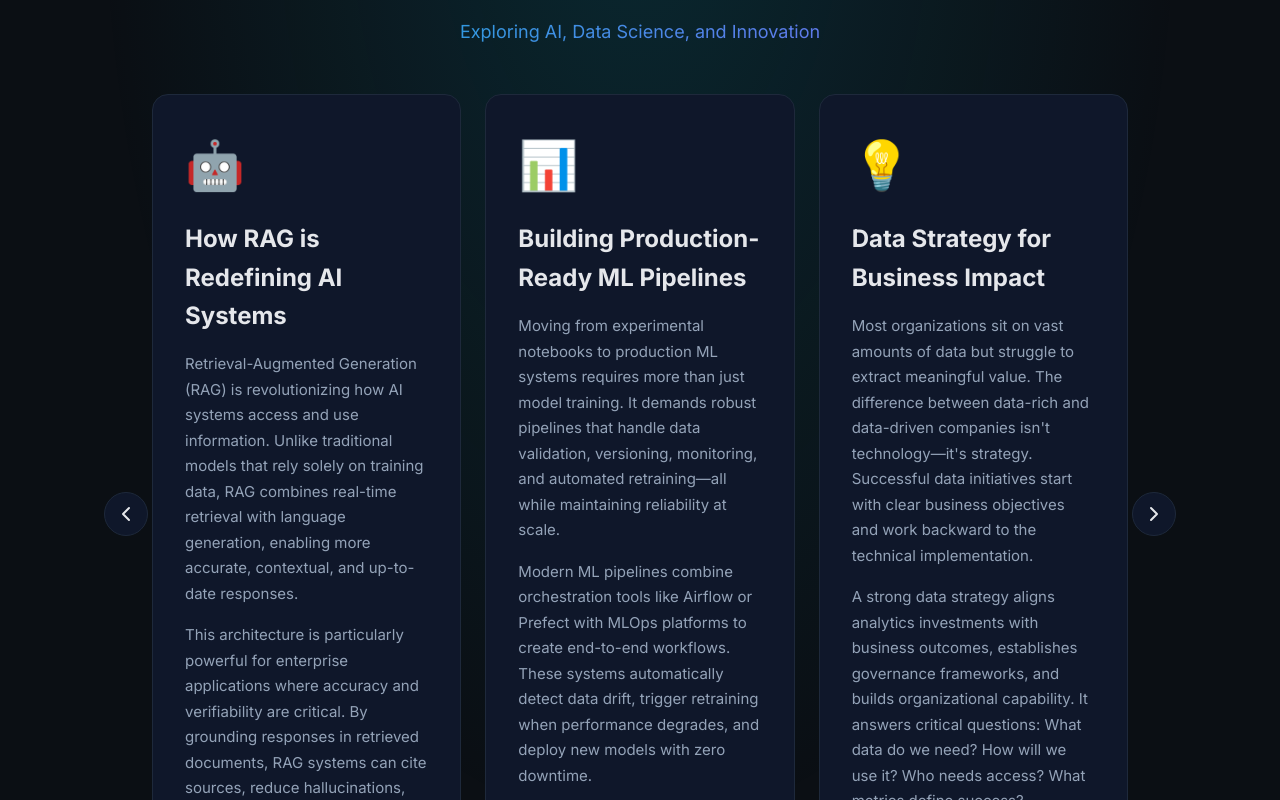
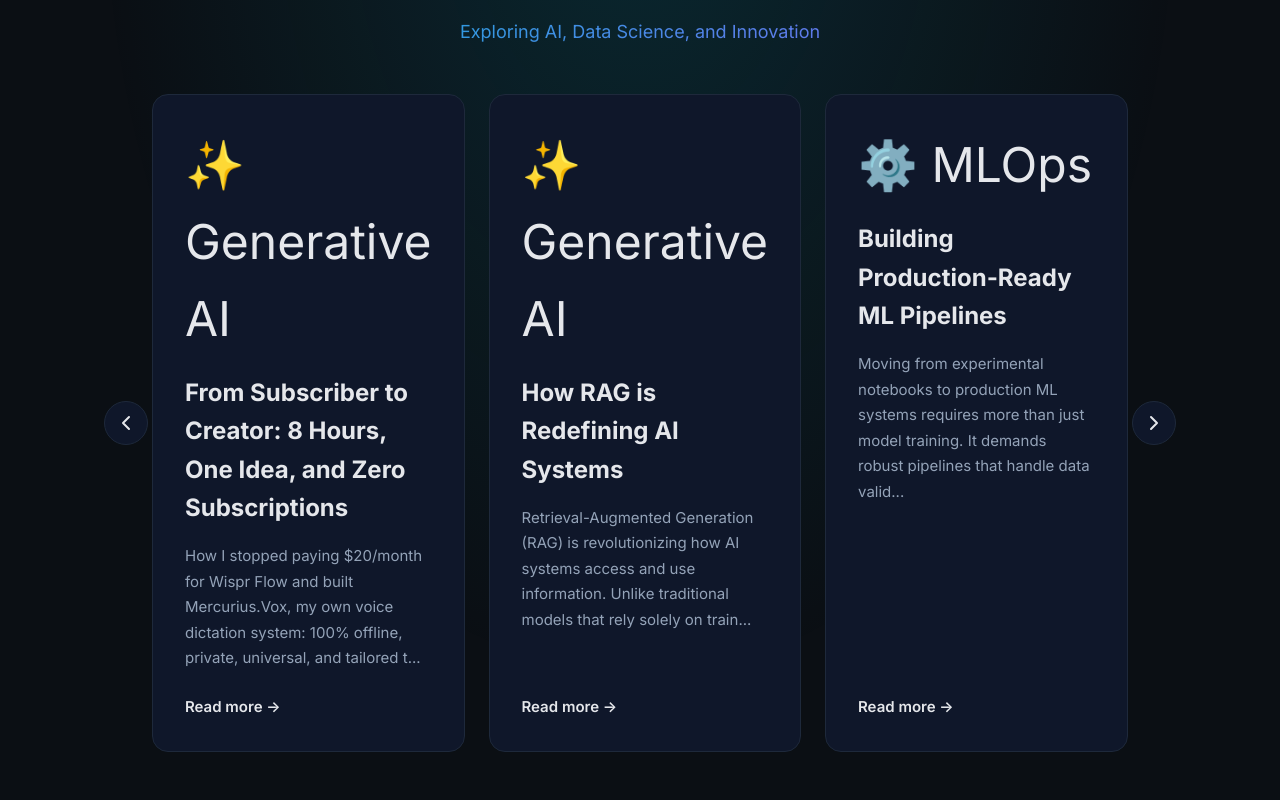
Before and after one commit to mateusdspro/ebla-labs-site, a React (Create React App) app: page /portfolio in a window 1280 px wide. Shown: the part 4940-5740 px from the top of the page. Built offline with nearby package versions, Linux system fonts and the light colour scheme.

Commit message:
feat: add real articles to portfolio blog section and standardize all translations (EN/PT)

```diff
--- a/src/context/LanguageContext.tsx
+++ b/src/context/LanguageContext.tsx
@@ -77,6 +77,10 @@ const translations: Record<Language, Translations> = {
     // Projects Section
     'projects.title': 'Projects',
     'projects.subtitle': 'Scroll to explore',
+    'projects.problem': 'Problem',
+    'projects.solution': 'Solution',
+    'projects.impact': 'Impact',
+    'projects.readStory': 'Read Story',
     'project_1_title': '🎯 AI-Powered Recommendation System',
     'project_1_subtitle': 'Built a recommendation engine that increased engagement',
     'project_1_problem': 'Low engagement due to irrelevant content suggestions.',
@@ -212,6 +216,7 @@ const translations: Record<Language, Translations> = {
     'blogpage.featured.overline': 'Deep Dives',
     'blogpage.featured.title': 'Featured Articles',
     'blogpage.featured.subtitle': 'Deep Dives Into AI & Data',
+    'blogpage.featured.viewAll': 'View All Articles',
 
     // Blog Latest Articles
     'blogpage.latest.overline': 'Stay Updated',
@@ -397,6 +402,10 @@ const translations: Record<Language, Translations> = {
     // Projects Section
     'projects.title': 'Projetos',
     'projects.subtitle': 'Role para explorar',
+    'projects.problem': 'Problema',
+    'projects.solution': 'Solução',
+    'projects.impact': 'Impacto',
+    'projects.readStory': 'Ler História',
     'project_1_title': '🎯 Sistema de Recomendação com IA',
     'project_1_subtitle': 'Construí um motor de recomendação que aumentou o engajamento',
     'project_1_problem': 'Baixo engajamento devido a sugestões de conteúdo irrelevantes.',
@@ -532,6 +541,7 @@ const translations: Record<Language, Translations> = {
     'blogpage.featured.overline': 'Mergulhos Profundos',
     'blogpage.featured.title': 'Artigos em Destaque',
     'blogpage.featured.subtitle': 'Mergulhos Profundos em IA & Dados',
+    'blogpage.featured.viewAll': 'Ver Todos os Artigos',
 
     // Blog Latest Articles
     'blogpage.latest.overline': 'Fique Atualizado',
--- a/src/pages/Blog.tsx
+++ b/src/pages/Blog.tsx
@@ -206,7 +206,7 @@ export const Blog: React.FC = () => {
 
           <div className="section-header fade-up" style={{ marginTop: '3rem', textAlign: 'center' }}>
             <Link to="/articles" className="btn btn--primary">
-              Ver Todos os Artigos →
+              {t('blogpage.featured.viewAll')} →
             </Link>
           </div>
         </div>
--- a/src/pages/Portfolio.tsx
+++ b/src/pages/Portfolio.tsx
@@ -5,10 +5,12 @@ import { Navbar } from '../components/Navbar';
 import { Footer } from '../components/Footer';
 import { SEO } from '../components/SEO';
 import { getFeaturedProjects } from '../data/projectsData';
+import { getFeaturedArticles } from '../data/articlesData';
 
 export const Portfolio: React.FC = () => {
-  const { t } = useLanguage();
+  const { t, language } = useLanguage();
   const projects = getFeaturedProjects();
+  const featuredArticles = getFeaturedArticles().slice(0, 3);
 
   // Schema Markup for Portfolio/Profile Page
   const portfolioSchema = {
@@ -229,15 +231,15 @@ export const Portfolio: React.FC = () => {
 
                   <div className="project-card__body">
                     <div className="project-card__item">
-                      <span className="project-card__label project-card__label--problem">Problem</span>
+                      <span className="project-card__label project-card__label--problem">{t('projects.problem')}</span>
                       <p className="project-card__text">{project.problem}</p>
                     </div>
                     <div className="project-card__item">
-                      <span className="project-card__label project-card__label--solution">Solution</span>
+                      <span className="project-card__label project-card__label--solution">{t('projects.solution')}</span>
                       <p className="project-card__text">{project.solution}</p>
                     </div>
                     <div className="project-card__item">
-                      <span className="project-card__label project-card__label--impact">Impact</span>
+                      <span className="project-card__label project-card__label--impact">{t('projects.impact')}</span>
                       <p className="project-card__text">{project.impact}</p>
                     </div>
                   </div>
@@ -254,7 +256,7 @@ export const Portfolio: React.FC = () => {
                           to={project.articleLink}
                           className="project-card__link project-card__link--article"
                         >
-                          📖 Read Story
+                          📖 {t('projects.readStory')}
                           <svg width="18" height="18" viewBox="0 0 24 24" fill="none" stroke="currentColor">
                             <path d="M5 12h14M12 5l7 7-7 7" strokeWidth="2" strokeLinecap="round" strokeLinejoin="round" />
                           </svg>
@@ -306,13 +308,18 @@ export const Portfolio: React.FC = () => {
             </button>
 
             <div className="blog-preview__track">
-              {[1, 2, 3].map((num) => (
-                <Link to="/" key={num} className="blog-preview-card fade-up">
-                  <div className="blog-preview-card__icon">{t(`blog_preview_${num}_icon`)}</div>
-                  <h3 className="blog-preview-card__title">{t(`blog_preview_${num}_title`)}</h3>
+              {featuredArticles.map((article) => (
+                <Link to={`/articles/${article.slug}`} key={article.id} className="blog-preview-card fade-up">
+                  <div className="blog-preview-card__icon">
+                    {typeof article.category === 'string' ? article.category.split('→')[0].trim() : article.category[language].split('→')[0].trim()}
+                  </div>
+                  <h3 className="blog-preview-card__title">
+                    {typeof article.title === 'string' ? article.title : article.title[language]}
+                  </h3>
                   <div className="blog-preview-card__content">
-                    <p dangerouslySetInnerHTML={{ __html: t(`blog_preview_${num}_p1`) }} />
-                    <p dangerouslySetInnerHTML={{ __html: t(`blog_preview_${num}_p2`) }} />
+                    <p>
+                      {(typeof article.excerpt === 'string' ? article.excerpt : article.excerpt[language]).substring(0, 150)}...
+                    </p>
                   </div>
                   <span className="blog-preview-card__link">{t('blog_preview.read_more')} →</span>
                 </Link>
```
